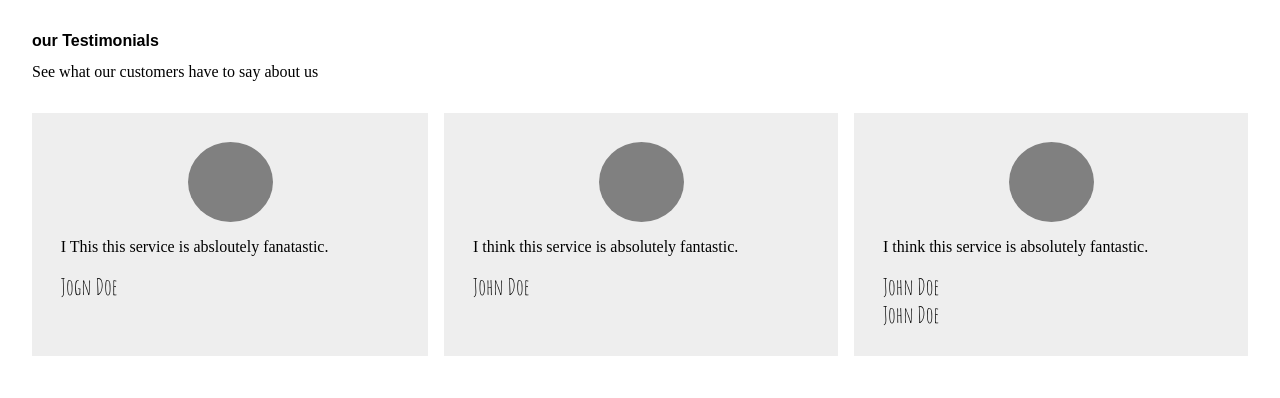
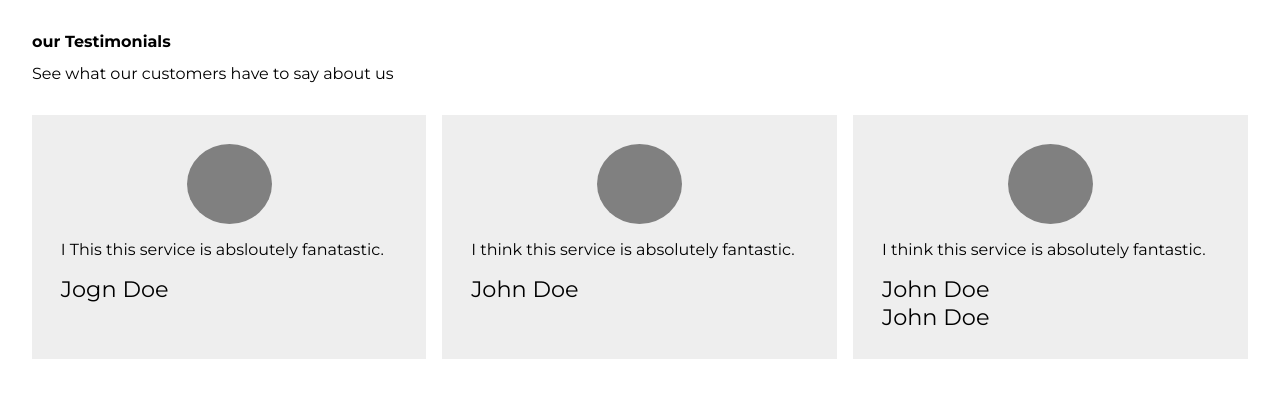
Before and after one commit to Sofoniyastekalegn/Css-Typography, a website: page index.html in a window 1280 px wide. Drawn offline with Linux system fonts and the light colour scheme; a web font is replaced by a local one.

```diff
--- a/styles.css
+++ b/styles.css
@@ -55,3 +55,12 @@
   font-family: "Amatic SC", cursive;
   font-size: 1.4em;
 }
+
+h1, p, blockquote p, cite {
+  font-family: "Montserrat";
+
+}
+
+h1 {
+  font-size:
+}
```
